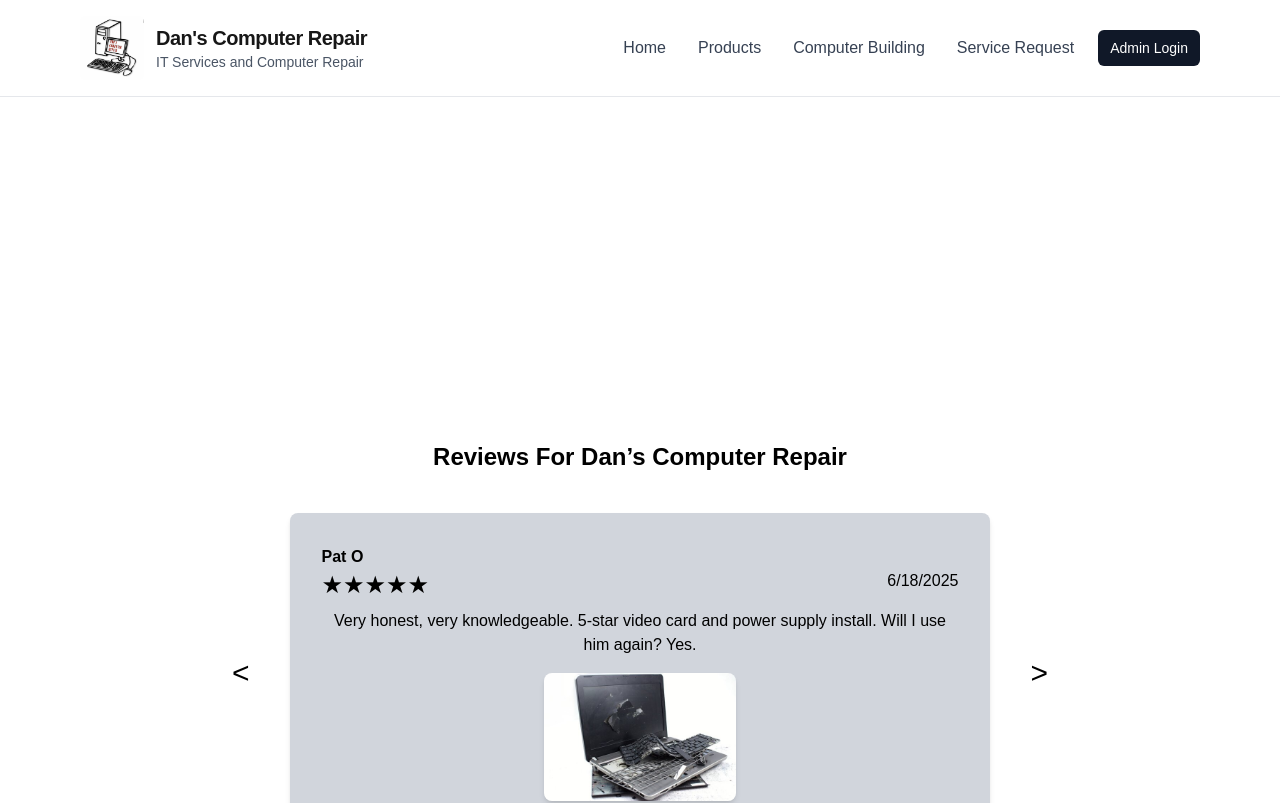
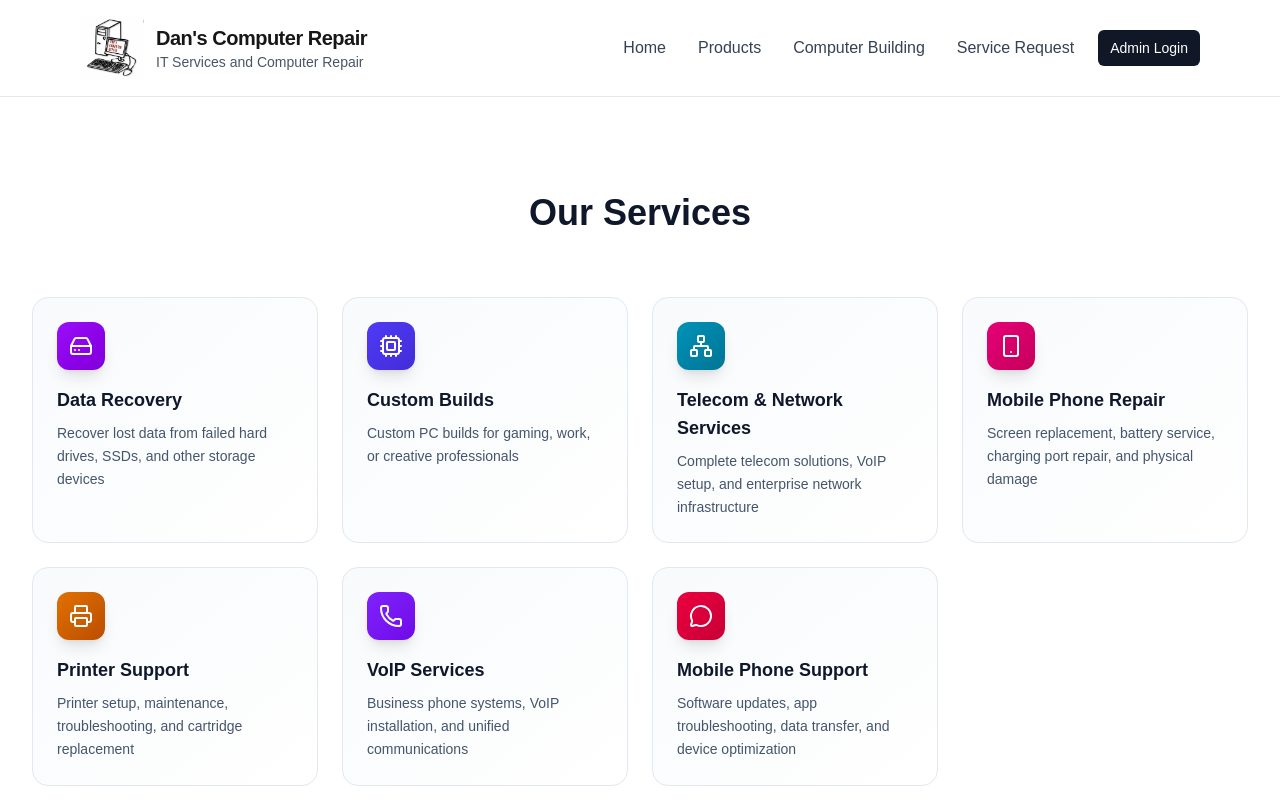
Before and after one commit to BrandonMLeyva/DansComputerRepair, a Next.js app: page / in a window 1280 px wide. Shown: the top 803 px of the page. Built offline with nearby package versions, Linux system fonts and the light colour scheme.

Commit message:
add available services to home page with brief description and direct them to products page. DC 611 - 615

```diff
--- a/package.json
+++ b/package.json
@@ -9,6 +9,7 @@
     "lint": "eslint"
   },
   "dependencies": {
+    "framer-motion": "^12.23.24",
     "lucide-react": "^0.546.0",
     "next": "15.5.5",
     "react": "19.1.0",
--- /dev/null
+++ b/src/app/home-services-title.js
@@ -0,0 +1,108 @@
+'use client';
+import React from "react";
+import { HardDrive, Cpu, Network, Smartphone, Printer, Phone, MessageCircle } from "lucide-react";
+import { motion } from "framer-motion";
+import { useRouter } from "next/navigation";
+
+const services = [
+  {
+    icon: HardDrive,
+    title: "Data Recovery",
+    description: "Recover lost data from failed hard drives, SSDs, and other storage devices",
+    color: "from-purple-600 to-purple-700"
+  },
+  {
+    icon: Cpu,
+    title: "Custom Builds",
+    description: "Custom PC builds for gaming, work, or creative professionals",
+    color: "from-indigo-600 to-indigo-700"
+  },
+  {
+    icon: Network,
+    title: "Telecom & Network Services",
+    description: "Complete telecom solutions, VoIP setup, and enterprise network infrastructure",
+    color: "from-cyan-600 to-cyan-700"
+  },
+  {
+    icon: Smartphone,
+    title: "Mobile Phone Repair",
+    description: "Screen replacement, battery service, charging port repair, and physical damage",
+    color: "from-pink-600 to-pink-700"
+  },
+  {
+    icon: Printer,
+    title: "Printer Support",
+    description: "Printer setup, maintenance, troubleshooting, and cartridge replacement",
+    color: "from-amber-600 to-amber-700"
+  },
+  {
+    icon: Phone,
+    title: "VoIP Services",
+    description: "Business phone systems, VoIP installation, and unified communications",
+    color: "from-violet-600 to-violet-700"
+  },
+  {
+    icon: MessageCircle,
+    title: "Mobile Phone Support",
+    description: "Software updates, app troubleshooting, data transfer, and device optimization",
+    color: "from-rose-600 to-rose-700"
+  }
+];
+
+export default function Services() {
+  const router = useRouter();
+
+  const handleCardClick = () => {
+    router.push('/products');
+  };
+
+  return (
+    <section className="py-24 bg-white">
+      <div className="max-w-7xl mx-auto px-4 sm:px-6 lg:px-8">
+        <motion.div
+          initial={{ opacity: 0, y: 20 }}
+          whileInView={{ opacity: 1, y: 0 }}
+          viewport={{ once: true }}
+          transition={{ duration: 0.6 }}
+          className="text-center mb-16"
+        >
+          <h2 className="text-4xl md:text-4xl font-bold text-slate-900 mb-4">
+            Our Services
+          </h2>
+
+        </motion.div>
+
+        <div className="grid md:grid-cols-2 lg:grid-cols-4 gap-6">
+          {services.map((service, idx) => {
+            const Icon = service.icon;
+            return (
+              <motion.div
+                key={service.title}
+                initial={{ opacity: 0, y: 20 }}
+                whileInView={{ opacity: 1, y: 0 }}
+                viewport={{ once: true }}
+                transition={{ delay: idx * 0.1 }}
+                onClick={handleCardClick}
+                className="group relative bg-gradient-to-br from-slate-50 to-white rounded-2xl p-6 border border-slate-200 hover:border-blue-200 transition-all duration-300 hover:shadow-xl cursor-pointer"
+              >
+                <div className={`w-12 h-12 bg-gradient-to-br ${service.color} rounded-xl flex items-center justify-center mb-4 group-hover:scale-110 transition-transform duration-300 shadow-lg`}>
+                  <Icon className="w-6 h-6 text-white" />
+                </div>
+
+                <h3 className="text-lg font-bold text-slate-900 mb-2">
+                  {service.title}
+                </h3>
+
+                <p className="text-sm text-slate-600 leading-relaxed">
+                  {service.description}
+                </p>
+
+                <div className="absolute bottom-0 left-0 right-0 h-1 bg-gradient-to-r from-transparent via-blue-600 to-transparent opacity-0 group-hover:opacity-100 transition-opacity duration-300 rounded-b-2xl" />
+              </motion.div>
+            );
+          })}
+        </div>
+      </div>
+    </section>
+  );
+}
--- a/src/app/page.js
+++ b/src/app/page.js
@@ -1,5 +1,7 @@
 "use client";
 import { useEffect, useState } from "react";
+import Services from "./home-services-title.js";
+
 
 export default function Home() {
   const [index, setIndex] = useState(0);
@@ -71,6 +73,9 @@
       {/* --- Blank space for future content --- */}
       <section className="flex-grow flex items-center justify-center"></section>
 
+      {/* Services Section */}
+      <Services />
+
       {/* --- Yelp Reviews Section --- */}
       <section className="bg-white text-black py-16">
         <div className="max-w-4xl mx-auto px-6 text-center">
```
Also changed, not shown: 1 other file (tests, documents, lock files or other folders).
